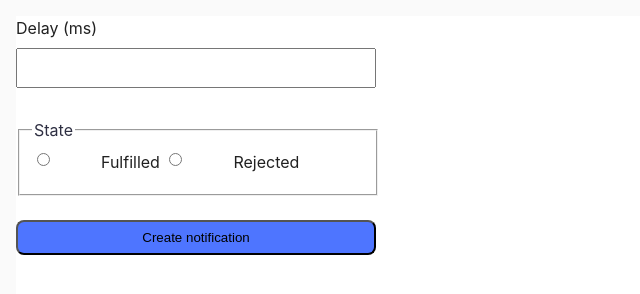
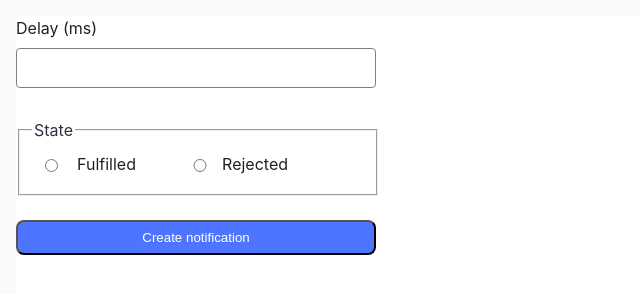
Before and after one commit to DenisBahuta/goit-js-hw-10, a website built with Vite: page src/2-snackbar.html in a window 1280 px wide. Shown: the top 294 px of the page, without its empty margins (0-640 px from the left). Built offline with nearby package versions, Linux system fonts and the light colour scheme.

Commit message:
Create css HW10

```diff
--- a/src/2-snackbar.html
+++ b/src/2-snackbar.html
@@ -16,6 +16,7 @@
 
       <fieldset class="state-form">
         <legend class="radio-field">State</legend>
+        <div class="radio-container">
           <label class="radio-button">
             <input type="radio" name="state" value="fulfilled" required />
             Fulfilled
@@ -24,6 +25,7 @@
             <input type="radio" name="state" value="rejected" required />
             Rejected
           </label>
+        </div>
       </fieldset>
 
       <button class="submit-field" type="submit">Create notification</button>
--- a/src/css/styles.css
+++ b/src/css/styles.css
@@ -224,12 +224,13 @@ button:active {
   gap: 8px;
 }
 .delay-input {
-  display: flex;
   width: 360px;
   height: 40px;
-  justify-content: center;
-  align-items: center;
-  color: #808080;
+  border-radius: 4px;
+  border: 1px solid #808080;
+}
+.delay-input:hover {
+  border: 1px solid #000;
 }
 .state-form {
   width: 360px;
@@ -245,13 +246,22 @@ button:active {
 .radio-field {
   display: inline-flex;
   align-items: flex-start;
-  gap: 48px;
+  gap: 8px;
   color: #2e2f42;
 }
-.radio-button {
+.radio-container {
+  width: 264px;
+  height: 32px;
   display: inline-flex;
   align-items: flex-start;
   gap: 48px;
+}
+.radio-button {
+  width: 104px;
+  height: 32px;
+  display: flex;
+  align-items: center;
+  gap: 8px;
 }
 
 .submit-field {
@@ -264,6 +274,7 @@ button:active {
   gap: 10px;
   border-radius: 8px;
   background: #4e75ff;
+  color: #ffffff;
 }
 
 .submit-field:hover {
```
Lines whose indentation alone changed are shown as unchanged.
